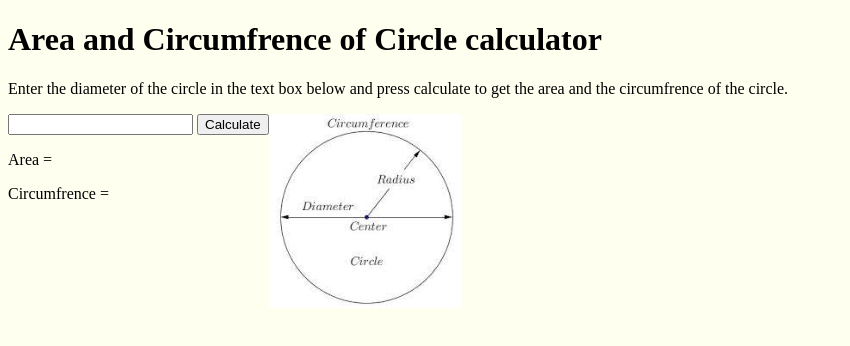
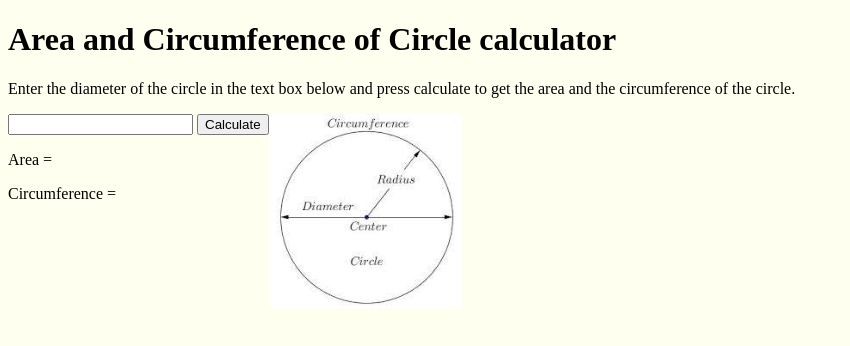
Before and after one commit to Colin-Kieu/Assignment-5, a plain HTML site: page index.html in a window 1280 px wide. Shown: the whole page, without its empty margins (0-850 px from the left). Drawn offline with Linux system fonts and the light colour scheme.

Commit message:
spelling

```diff
--- a/index.html
+++ b/index.html
@@ -7,14 +7,14 @@
     <link href="style.css" rel="stylesheet" type="text/css" />
   </head>
   <body>
-    <h1>Area and Circumfrence of Circle calculator</h1>
-    <p>Enter the diameter of the circle in the text box below and press calculate to get the area and the circumfrence of the circle.</p>
+    <h1>Area and Circumference of Circle calculator</h1>
+    <p>Enter the diameter of the circle in the text box below and press calculate to get the area and the circumference of the circle.</p>
     <input type = "text" id="input">
     <button id="calculate">Calculate</button>
     <img src="./images/circle.jpeg" alt="circle" id="image">
     <p>Area =</p>
     <p id="answer-area"></p>
-    <p>Circumfrence =</p>
+    <p>Circumference =</p>
     <p id="answer-circum"></p>
     <script src="script.js"></script>
   </body>
```
